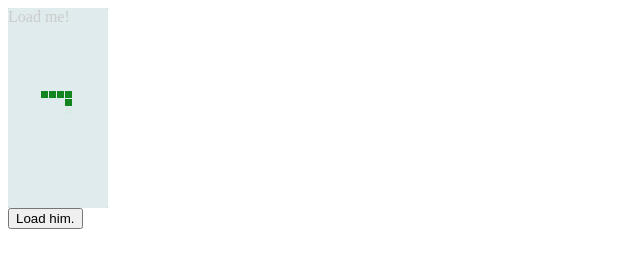
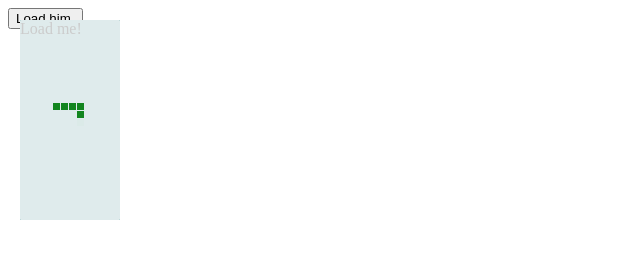
Before and after one commit to gobwas/jQuery-Loading, a website: page example/example.html in a window 1280 px wide. Both pictures are taken after a click on the button "Load him.". Shown: the whole page, without its empty margins (0-640 px from the left). Drawn offline with Linux system fonts and the light colour scheme.

Commit message:
positioning background

```diff
--- a/example/example.html
+++ b/example/example.html
@@ -16,14 +16,28 @@
 			height: 200px;
 			background: cadetblue;
 		}
+
+		#wrapper {
+			position: absolute;
+			top: 20px;
+			left: 20px;
+		}
 	</style>
 </head>
 <body>
-	<div id="test">Load me!</div>
+	<div id="wrapper">
+		<div id="test">Load me!</div>
+	</div>
 	<button type="button" id="click">Load him.</button>
 	<script type="text/javascript">
 		$('#click').click(function(){
-			$('#test').loading();
+			$('#test').loading({
+				background: {
+					css: {
+						"z-index": 99999
+					}
+				}
+			});
 		});
 	</script>
 </body>
--- a/src/core.js
+++ b/src/core.js
@@ -154,7 +154,9 @@
 			var background = $('<div/>');
 
 			var hardCss = {
-				position: 'absolute'
+				position: 'absolute',
+				top: 0,
+				left: 0
 			};
 
 			var css = $.extend({}, options.css, hardCss, dimensions);
@@ -253,20 +255,10 @@
 
 		this.dimensions = {
 			width:  this.target.outerWidth(),
-			height: this.target.outerHeight()
+			height: this.target.outerHeight(),
+			top:    this.target.offset().top,
+			left:   this.target.offset().left
 		};
-
-		if (/^relative|absolute$/gi.test(this.target.css('position'))) {
-			$.extend(this.dimensions, {
-				top: 0,
-				left: 0
-			});
-		} else {
-			$.extend(this.dimensions, {
-				top:    this.target.offset().top,
-				left:   this.target.offset().left
-			});
-		}
 
 		this.runtime = {
 			progress: 0,
@@ -342,7 +334,7 @@
 			 * Shows loading element.
 			 */
 			show: function() {
-				this.background.append(this.spinner).appendTo(this.target);
+				this.background.append(this.spinner).appendTo(document.body);//.appendTo(this.target);
 			},
 
 			/**
```
Also changed, not shown: CHANGELOG.md.
